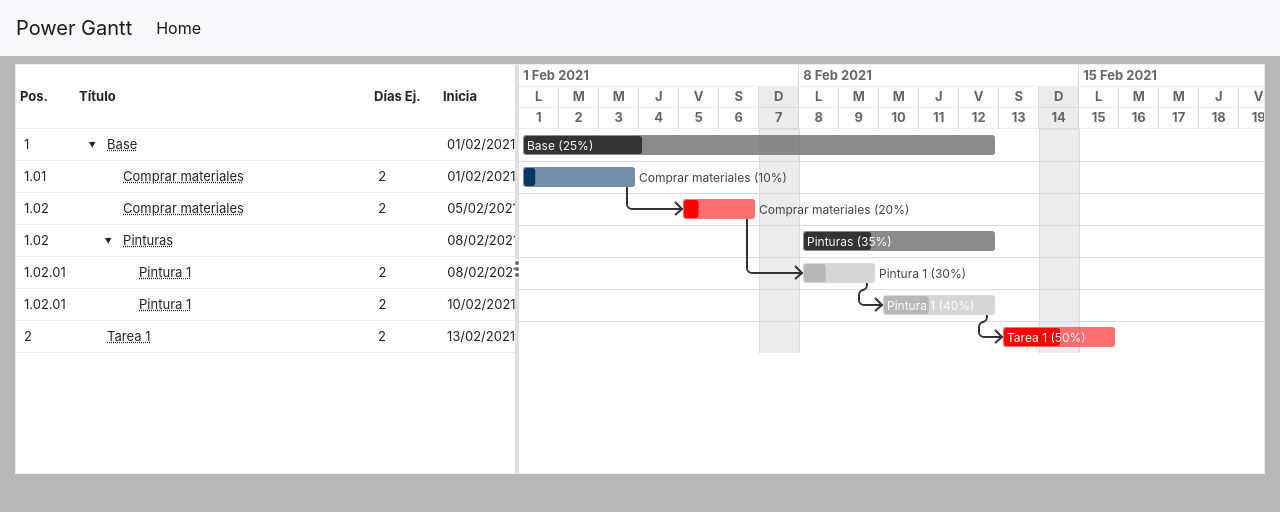
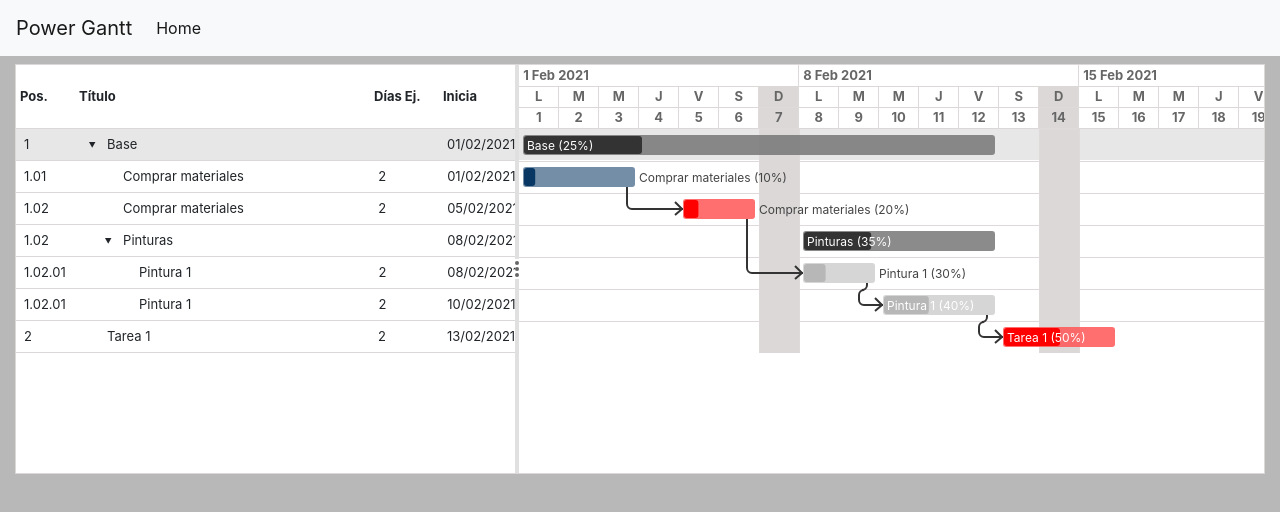
Before and after one commit to CharlesPs/power-gantt, a React (Create React App) app: page / in a window 1280 px wide. Both pictures are taken after a click on the element "Base". Shown: the top 512 px of the page. Built offline with nearby package versions, Linux system fonts and the light colour scheme.

Commit message:
add hover and active classes

```diff
--- a/src/Components/Gantt/Gantt.tsx
+++ b/src/Components/Gantt/Gantt.tsx
@@ -50,7 +50,8 @@ const Gantt = (props: Props) => {
         minTableWidthPercent: props.minTableWidthPercent || 20,
         maxTableWidthPercent: props.maxTableWidthPercent || 50,
         dayWidth: props.dayWidth || 32,
-        // scrollTop: 0,
+        hover: -1,
+        active: -1,
     })
 
     const ganttElRef: any = useRef()
@@ -157,11 +158,16 @@ const Gantt = (props: Props) => {
         }
     }
 
-    const onItemClick = (item: any) => {
+    const onItemClick = (item: any, active: number) => {
 
         const x = UI_helper.getDayPosition(props.start, item.startsAt)
 
         chartBodyRef.current.scrollLeft = x * props.dayWidth
+
+        setState({
+            ...state,
+            active
+        })
     }
 
     return (
@@ -203,6 +209,9 @@ const Gantt = (props: Props) => {
                             onToggleCollapse={props.onToggleCollapse}
                             onItemClick={onItemClick}
                             onItemEdit={props.onItemEdit}
+                            onItemHover={(hover: number) => setState({ ...state, hover })}
+                            hover={state.hover}
+                            active={state.active}
                         />
                     </div>
                 </div>
@@ -227,6 +236,9 @@ const Gantt = (props: Props) => {
                             end={props.end}
                             dayWidth={props.dayWidth}
                             items={props.items}
+                            onItemHover={(hover: number) => setState({ ...state, hover })}
+                            hover={state.hover}
+                            active={state.active}
                         />
                     </div>
                 </div>
--- a/src/Components/GanttChart/GanttChartBody.tsx
+++ b/src/Components/GanttChart/GanttChartBody.tsx
@@ -11,6 +11,9 @@ type Props = {
     end: string,
     dayWidth: number,
     items: any,
+    onItemHover?: any,
+    hover?: number,
+    active?: number,
 }
 
 const GanttChartBody = (props: Props) => {
@@ -30,6 +33,9 @@ const GanttChartBody = (props: Props) => {
                 items={props.items}
                 days={days}
                 dayWidth={props.dayWidth}
+                onItemHover={props.onItemHover}
+                hover={props.hover}
+                active={props.active}
             />
             <GanttChartArrows
                 relations={relations}
--- a/src/Components/GanttChart/GanttChartBodyGrid.tsx
+++ b/src/Components/GanttChart/GanttChartBodyGrid.tsx
@@ -6,6 +6,9 @@ type Props = {
     items: any,
     days: any,
     dayWidth: number,
+    onItemHover?: any,
+    hover?: number,
+    active?: number,
 }
 
 const GridSpecialDays = (props: any) => {
@@ -40,28 +43,26 @@ const GanttChartBodyGrid = (props: Props) => {
 
     return (
         <g id="chart-grid">
-            <g id="grid-sundays">
-                <GridSpecialDays days={props.days} items={props.items} dayWidth={props.dayWidth} />
-            </g>
             <g id="grid-rows">
                 {props.items.map((item: any, i: number) => {
 
-                    if (i === (props.items.length - 1)) {
-
-                        return null
-                    }
-
                     return (
-                        // hacer grid para los domingos y feriados y today
                         <GanttChartBodyGridItem key={i}
+                            i={i}
                             x={i}
                             y={i}
                             item={item}
                             chartWidth={(props.days.length * props.dayWidth) + 17}
                             dayWidth={props.dayWidth}
+                            onItemHover={props.onItemHover}
+                            isHover={props.hover === i}
+                            isActive={props.active === i}
                         />
                     )
                 })}
+            </g>
+            <g id="grid-sundays">
+                <GridSpecialDays days={props.days} items={props.items} dayWidth={props.dayWidth} />
             </g>
         </g>
     )
--- a/src/Components/GanttChart/GanttChartBodyGridItem.tsx
+++ b/src/Components/GanttChart/GanttChartBodyGridItem.tsx
@@ -2,17 +2,46 @@
 import React from 'react'
 
 type Props = {
+    i: number,
     x: number,
     y: number,
     item: any,
     chartWidth: number,
     dayWidth: number,
+    onItemHover?: any,
+    isHover?: boolean
+    isActive?: boolean
 }
 
 const GanttChartBodyGridItem = (props: Props) => {
 
+    const getClassName = () => {
+
+        let className = 'grid-row-bg'
+
+        if (props.isHover) {
+
+            className += ' hover'
+        }
+
+        if (props.isActive) {
+
+            className += ' active'
+        }
+
+        return className
+    }
+
     return (
         <g id="chart-item">
+            <rect
+                className={getClassName()}
+                onMouseOver={() => props.onItemHover(props.i)}
+                x={0}
+                y={props.y * 32}
+                height={31}
+                width={props.chartWidth}
+            ></rect>
             <line
                 className="grid-row-line"
                 x1={0}
@@ -20,13 +49,6 @@ const GanttChartBodyGridItem = (props: Props) => {
                 y1={(props.y + 1) * 32}
                 y2={(props.y + 1) * 32}
             />
-            {/* <rect
-                className="grid-row-item"
-                x={0}
-                y={props.y * 32}
-                height={31}
-                width={props.chartWidth}
-            ></rect> */}
             {/* <text
                 x={(props.x * props.dayWidth) + 4}
                 y={((props.y + 1) * 32) - 12}
--- a/src/Components/GanttTable/GanttTable.styl
+++ b/src/Components/GanttTable/GanttTable.styl
@@ -44,6 +44,12 @@
             justify-content: flex-start
             padding-right 17px
 
+            &.hover
+                background-color var(--gantt-item-color-bg-hover)
+
+            &.active
+                background-color var(--gantt-item-color-bg-active)
+
         .td
             padding: 4px
             display: flex
@@ -79,8 +85,8 @@
                         cursor pointer
                         flex none
                         padding-right: 4px
-                        text-decoration: underline
-                        text-decoration-style: dotted
+                        // text-decoration: underline
+                        // text-decoration-style: dotted
                         user-select: none
 
             input[type="text"]
--- a/src/Components/GanttTable/GanttTableRowCell.tsx
+++ b/src/Components/GanttTable/GanttTableRowCell.tsx
@@ -7,6 +7,7 @@ type Props = {
     onItemClick?: any,
     onToggleCollapse?: any,
     onItemEdit?: any,
+    isActive?: boolean,
 }
 
 const GanttTableRowCell = (props: Props) => {
@@ -51,6 +52,11 @@ const GanttTableRowCell = (props: Props) => {
     }
 
     const handleClick = (e: any) => {
+
+        if (!props.isActive) {
+
+            return
+        }
 
         if (column.editable || column.onClick) {
 
--- a/src/Components/GanttTable/GanttTableRows.tsx
+++ b/src/Components/GanttTable/GanttTableRows.tsx
@@ -11,25 +11,47 @@ type Props = {
     onToggleCollapse: any,
     onItemClick: any,
     onItemEdit?: any,
+    onItemHover?: any,
+    hover?: any,
+    active?: any,
 }
 
 const GanttTableRows = (props: Props) => {
 
+    const getClassName = (i: number) => {
+
+        let className = "tr gantt-row"
+
+        if (props.hover === i) {
+
+            className += " hover"
+        }
+
+        if (props.active === i) {
+
+            className += " active"
+        }
+
+        return className
+    }
+
     return (
         <>
             {props.items.map((item: any, i: number) => (
-                <div key={i} className="tr gantt-row"
+                <div key={i} className={getClassName(i)}
+                    onMouseOver={() => props.onItemHover(i)}
                     style={{
                         width: ui_helper.getTableWidth(props.columns)
                     }}
-                    onClick={() => props.onItemClick(item)}
+                    onClick={() => props.onItemClick(item, i)}
                 >
-                    {props.columns.map((column: any, i: number) => (
-                        <GanttTableRowCell key={i}
+                    {props.columns.map((column: any, j: number) => (
+                        <GanttTableRowCell key={j}
                             column={column}
                             item={item}
                             onToggleCollapse={props.onToggleCollapse}
                             onItemEdit={props.onItemEdit}
+                            isActive={props.active === i}
                         />
                     ))}
                 </div>
--- a/src/library.styl
+++ b/src/library.styl
@@ -1,11 +1,12 @@
 
 :root {
     --row-height: 32px
-    --border-color: #ececec
+    --border-color: #dcd8d8
     --border-color-light: #fff6a7
     --border-color-dark: #dedada
 
-    --gantt-item-color-bg: #b8c2cc
+    --gantt-item-color-bg-hover: #efefef
+    --gantt-item-color-bg-active: #e8e7e7
     --gantt-item-color-border: #666
 
     --gantt-header-height: 21px
```
Also changed, not shown: src/Components/GanttChart/GanttChart.styl (+10 -0 lines), src/library.css.
